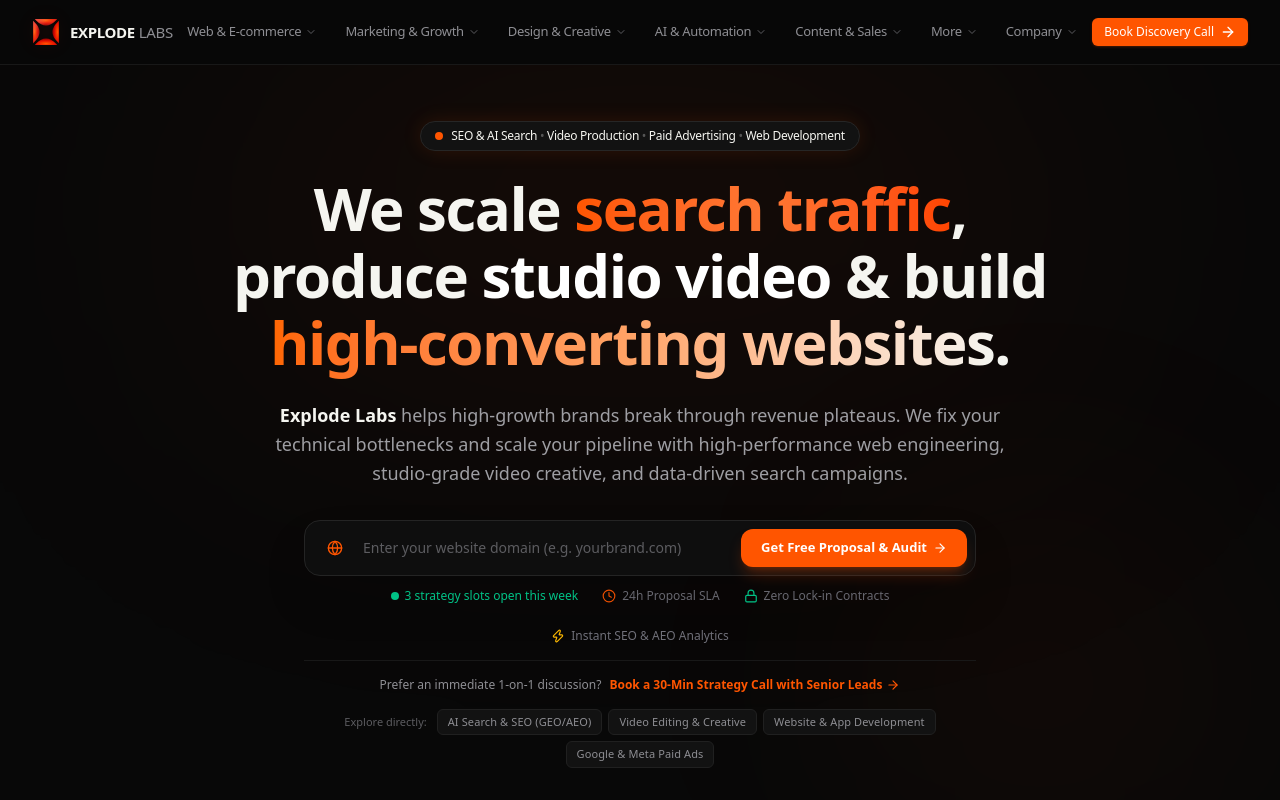
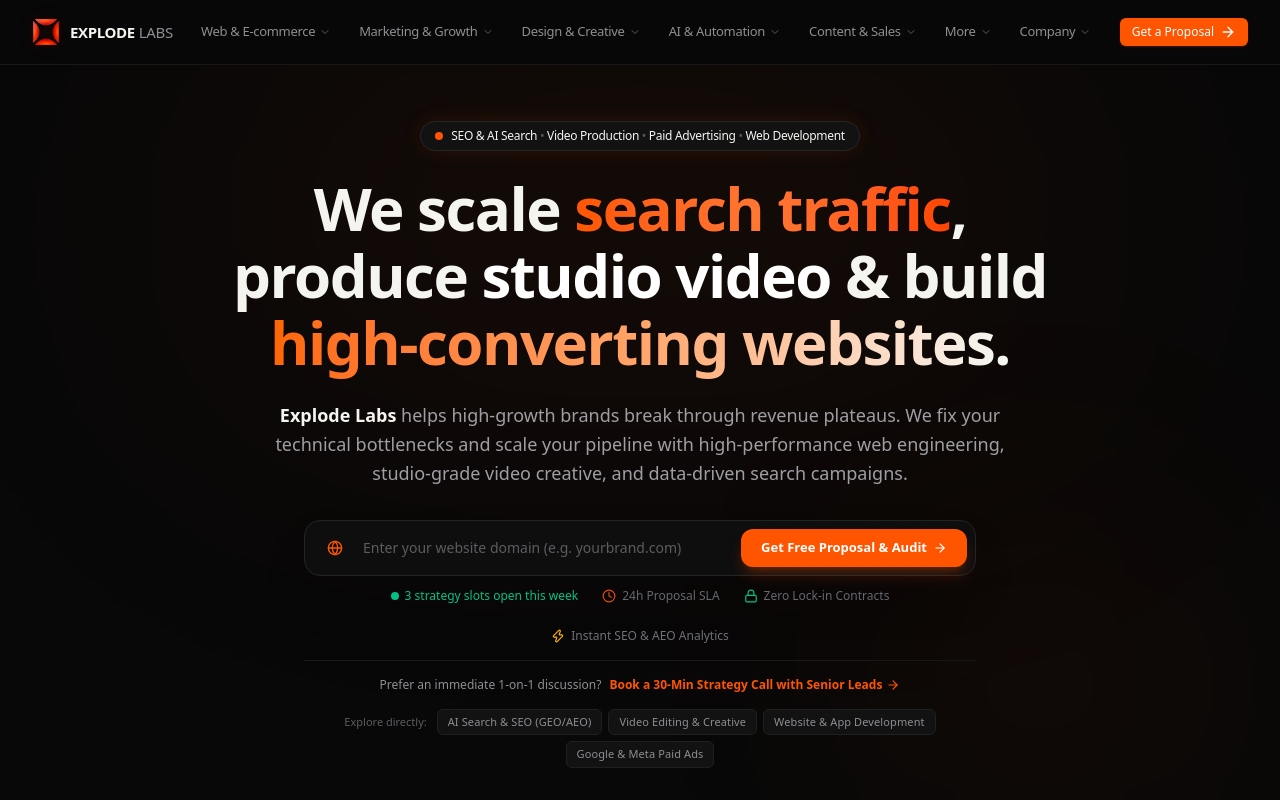
Before and after one commit to vishalraghuwanshii/ExplodeLabs, a Next.js app: page / in a window 1280 px wide. Shown: the top 800 px of the page. Built offline with nearby package versions, Linux system fonts and the light colour scheme.

Commit message:
Fix: Restore top-right header CTA to Get a Proposal (/contact)

```diff
--- a/src/components/layout/Header.tsx
+++ b/src/components/layout/Header.tsx
@@ -431,8 +431,8 @@
           {/* Action Area: Book Call & Mobile Toggle */}
           <div className="flex items-center gap-2.5 sm:gap-3">
             {/* Primary Action CTA */}
-            <Button href="https://calendly.com/vishal-invokeiq/30min" size="sm" variant="primary" withArrow>
-              Book Discovery Call
+            <Button href="/contact" size="sm" variant="primary" withArrow>
+              Get a Proposal
             </Button>
 
             {/* Mobile Menu Button */}
```
